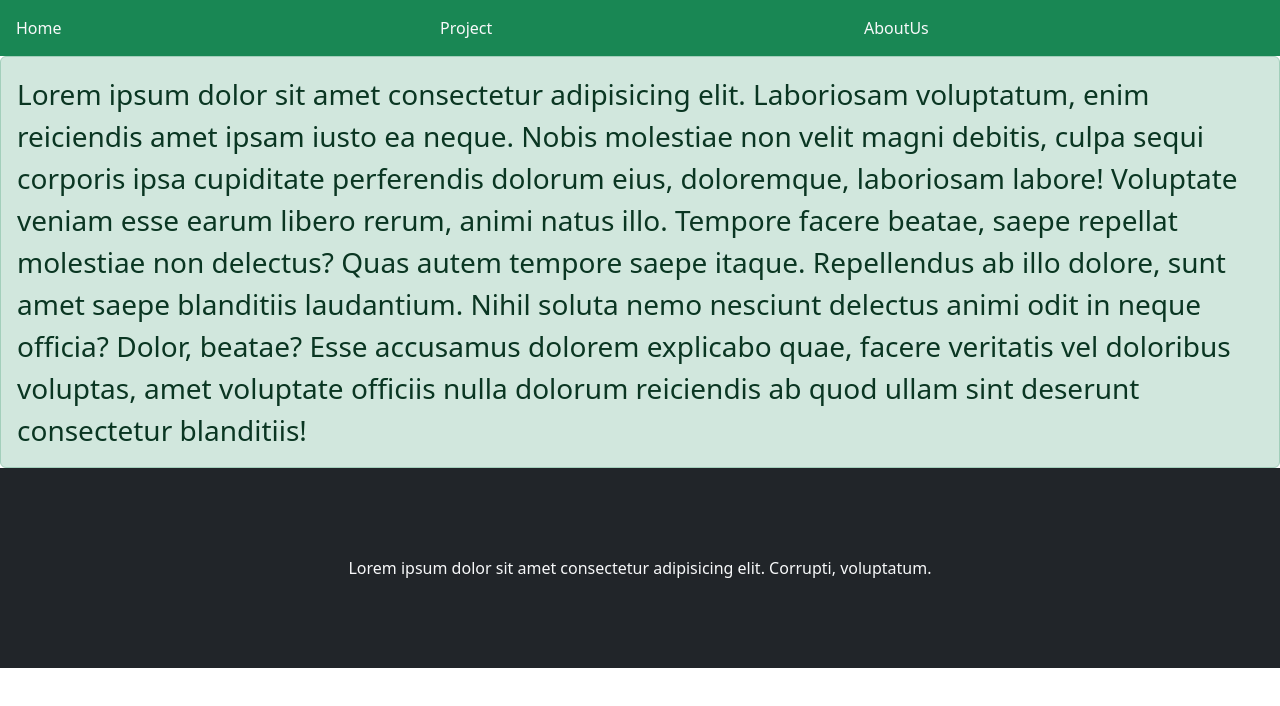
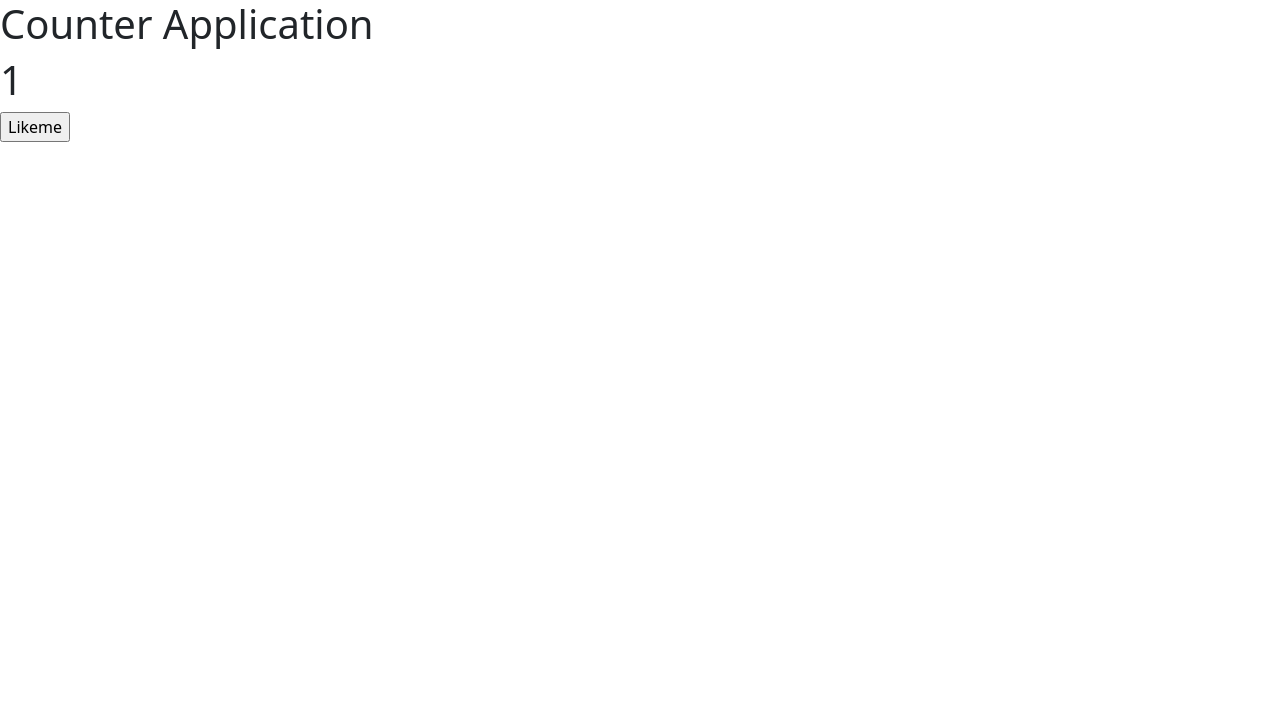
Before and after one commit to Ajay-Sonavane/Third-react-app, a React (Create React App) app: page / in a window 1280 px wide. Shown: the top 706 px of the page. Built offline with nearby package versions, Linux system fonts and the light colour scheme.

Commit message:
counter basic

```diff
--- a/src/App.js
+++ b/src/App.js
@@ -1,15 +1,19 @@
-import Appheader from "./pages/Appheader";
-import Body from "./pages/Body";
-import AppFooter from "./pages/AppFooter";
 function App() {
   return (
     <>
-      <Appheader />
-      <Body />
-      <AppFooter />
+      <h1>Counter Application</h1>
+      <CounterApp />
     </>
   );
 }
-//user defined tag :
+export default App;
 
-export default App;
+function CounterApp() {
+  return (
+    <>
+      {" "}
+      <h1>1</h1>
+      <input type="button" value="Likeme" />
+    </>
+  );
+}
```
